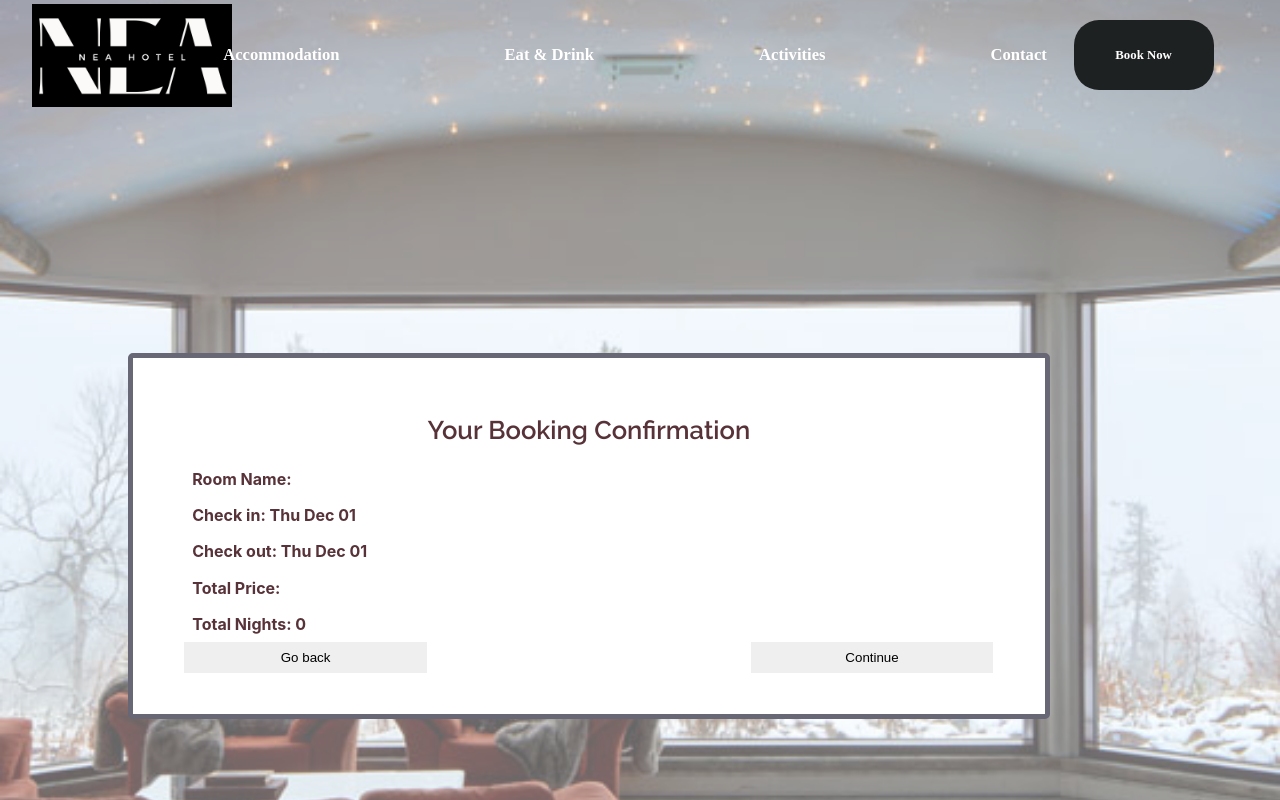
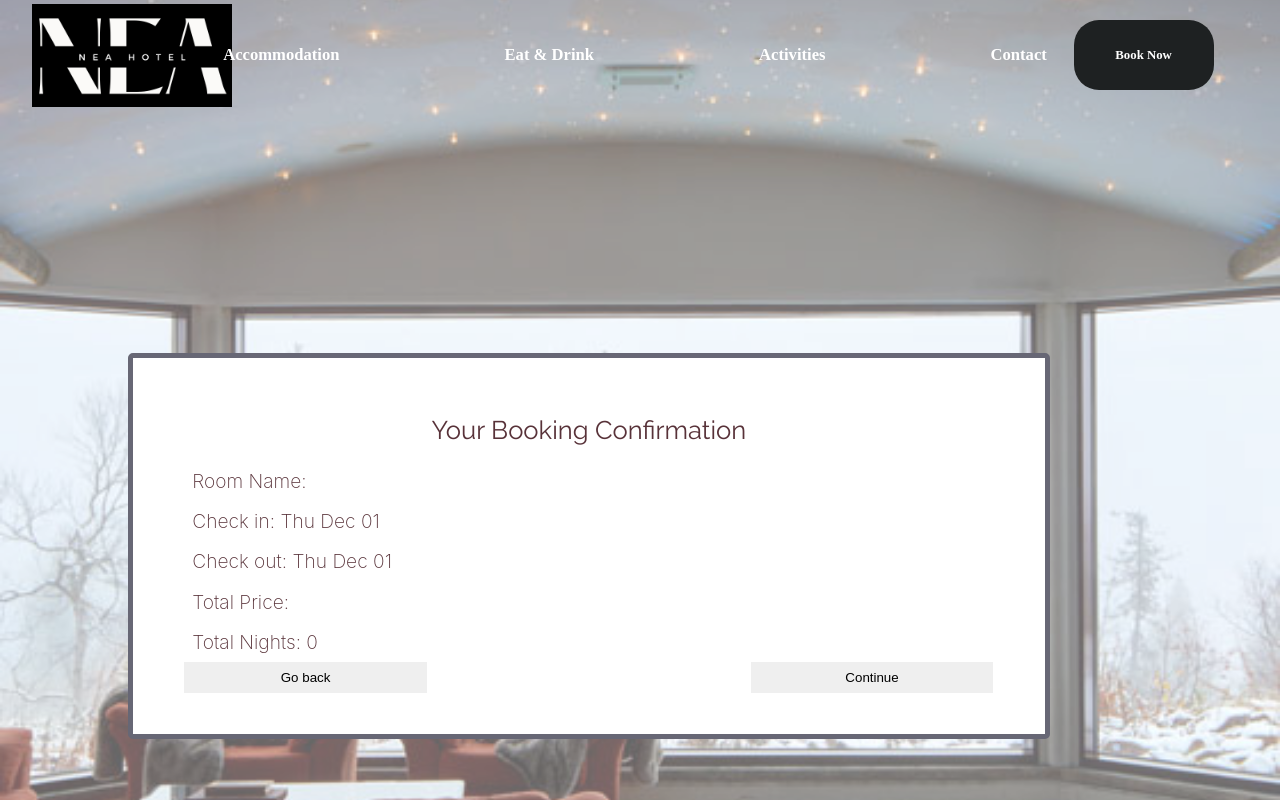
Before and after one commit to abatyrbekova/final-project, a React (Create React App) app in the folder client/nea-hotel/: page /shopping in a window 1280 px wide. Shown: the top 800 px of the page. Built offline with nearby package versions, Linux system fonts and the light colour scheme; no server answers; a web font is replaced by a local one.

Commit message:
H2-shopingCart- modified

```diff
--- a/client/nea-hotel/src/Pages/Activities/activities.css
+++ b/client/nea-hotel/src/Pages/Activities/activities.css
@@ -36,8 +36,8 @@
   display: flex;
   justify-content: center;
   text-align: center;
-  font-size: 4.5vw;
-  font-weight: 400;
+  font-size: 2.7vw;
+  font-weight: 250;
   color: white;
   font-family: "biorhyme", sans-serif;
 }
@@ -58,8 +58,6 @@
   border: solid black 1px;
   color: rgb(133, 93, 93);
   background-color: rgba(248, 230, 230, 0.4);
-
-  /* border: 2px solid red; */
 }
 
 /* -------------------------------------------- */
--- a/client/nea-hotel/src/Pages/Register/register.css
+++ b/client/nea-hotel/src/Pages/Register/register.css
@@ -31,8 +31,8 @@
   display: flex;
   justify-content: center;
   text-align: center;
-  font-weight: 400;
-  font-size: 3vw;
+  font-weight: 250;
+  font-size: 2.7vw;
 
   color: white;
   margin-bottom: 1rem;
@@ -74,7 +74,8 @@
   font-size: 1.3vw;
 }
 
-input {
+/* 6-12 */
+.r-contact-form > input {
   width: 100%;
   padding: 1%;
   border: none;
@@ -94,6 +95,8 @@ input {
   margin: 2% 0;
   cursor: pointer;
 }
+
+/* 6-12 */
 
 @media only screen and (max-width: 420px) {
   .r-label {
--- a/client/nea-hotel/src/Pages/ShoppingCart/ShoppingCart.js
+++ b/client/nea-hotel/src/Pages/ShoppingCart/ShoppingCart.js
@@ -49,24 +49,32 @@ function ShoppingCart() {
             <div className="s-Search">
               <h2>Your Booking Confirmation</h2>
               <p>
-                <b>Room Name: {roomCart.name}</b>
+                {/* <b>Room Name: {roomCart.name}</b> */}
+                Room Name: {roomCart.name}
               </p>
               <p>
-                <b>Check in: {String(date[0].startDate).slice(0, 11)}</b>
+                {/* <b>Check in: {String(date[0].startDate).slice(0, 11)}</b> */}
+                Check in: {String(date[0].startDate).slice(0, 11)}
               </p>
               <p>
-                <b>Check out: {String(date[0].endDate).slice(0, 11)} </b>
+                {/* <b>Check out: {String(date[0].endDate).slice(0, 11)} </b> */}
+                Check out: {String(date[0].endDate).slice(0, 11)}
               </p>
               <p>
-                <b>
+                {/* <b>
                   Total Price:{" "}
                   {roomCart.price
                     ? `${roomCart.price * calculateNights} Euro`
                     : null}{" "}
-                </b>
+                </b> */}
+                Total Price:{" "}
+                {roomCart.price
+                  ? `${roomCart.price * calculateNights} Euro`
+                  : null}{" "}
               </p>
               <p>
-                <b>Total Nights: {calculateNights} </b>
+                {/* <b>Total Nights: {calculateNights} </b> */}
+                Total Nights: {calculateNights}
               </p>
               <div className="btns">
                 <button onClick={() => navigate("/booking")}>Go back</button>
--- a/client/nea-hotel/src/Pages/ShoppingCart/shoppingCart.css
+++ b/client/nea-hotel/src/Pages/ShoppingCart/shoppingCart.css
@@ -38,10 +38,11 @@
   color: rgb(24, 22, 22);
 }
 
-h2 {
+/* 7-12 */
+.s-Search > h2 {
   font-size: 2vw;
   font-family: "Raleway", sans-serif;
-  font-weight: 600;
+  font-weight: 250;
   padding: 2%;
 }
 
@@ -51,8 +52,6 @@ h2 {
   background-color: white;
   border: 3px solid #1f1806;
   display: flex;
-
-  /* justify-content: space-around; */
   flex-direction: column;
   padding: 4% 5%;
   border-radius: 5px;
@@ -109,17 +108,24 @@ h2 {
 }
 .pop > p {
   color: white;
-  font-size: 2vw;
+  font-size: 1.5vw;
 }
 @media only screen and (max-width: 800px) {
-  h2 {
+  /* 6-12 */
+  .s-Search > h2 {
     font-size: 3.5vw;
   }
-
-  p {
+  /* 6-12 */
+  .s-Search p {
     font-size: 2vw;
   }
   .btns > button {
     font-size: 2.3vw;
   }
 }
+
+/* 7-12 */
+.s-Search p {
+  font-size: 1.5vw;
+  font-weight: 250;
+}
--- a/client/nea-hotel/src/Pages/Stay/stay.css
+++ b/client/nea-hotel/src/Pages/Stay/stay.css
@@ -36,8 +36,8 @@
   display: flex;
   justify-content: center;
   text-align: center;
-  font-size: 4.5vw;
-  font-weight: 400;
+  font-size: 2.7vw;
+  font-weight: 250;
   color: white;
   font-family: "biorhyme", sans-serif;
 }
@@ -54,7 +54,7 @@
   display: flex;
   justify-content: space-between;
   width: 70%;
-  border: solid black 2px;
+  border: solid black 1px;
   margin-top: 2%;
   color: rgb(133, 93, 93);
   background-color: rgba(248, 230, 230, 0.4);
```
Also changed, not shown: 1 other file (tests, documents, lock files or other folders).
